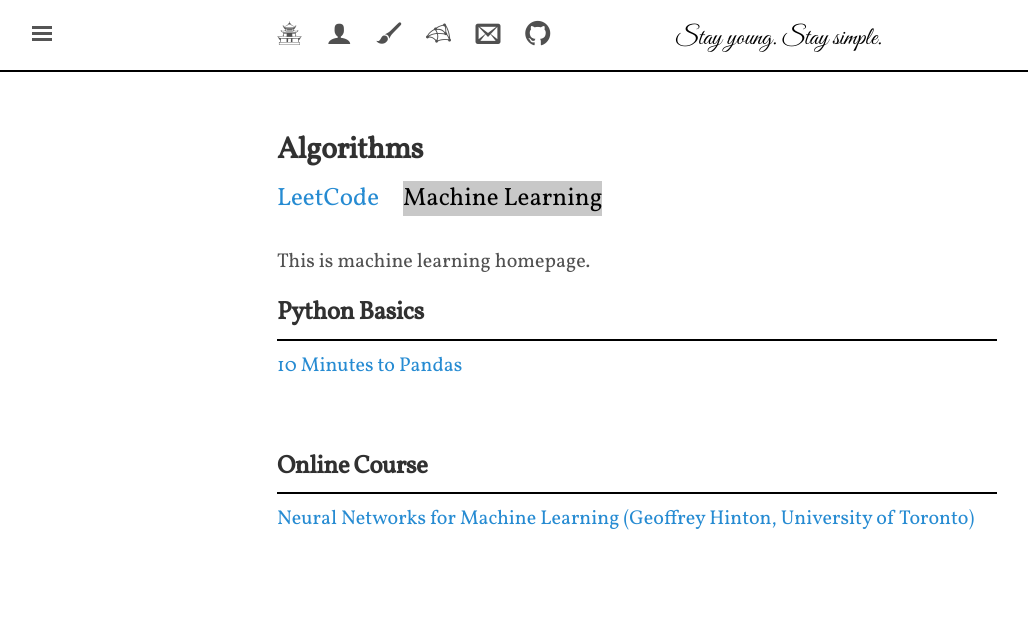
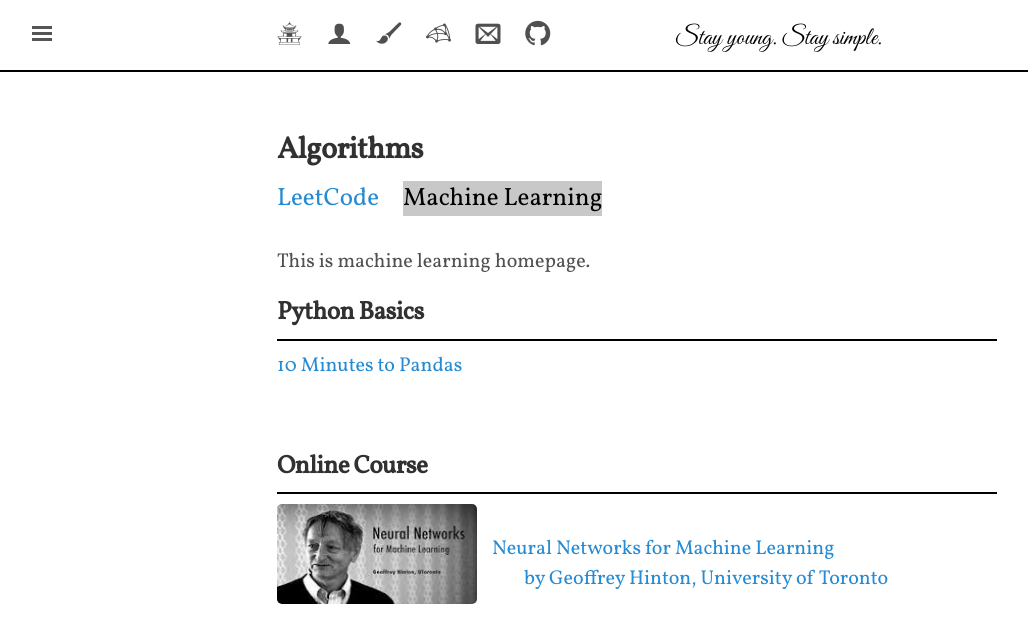
Before and after one commit to shevapato2008/myBlog, a Jekyll site: the page built from algorithms/machinelearning/index.md, in a window 1280 px wide. Shown: the top 643 px of the page, without its empty margins (3-1031 px from the left). Built offline with Jekyll 4.4.1, drawn with Linux system fonts in a browser that asks for light colours; some web fonts are replaced.

Commit message:
Added image for online course.

```diff
--- a/algorithms/machinelearning/index.md
+++ b/algorithms/machinelearning/index.md
@@ -14,4 +14,9 @@ This is machine learning homepage.
 ## Online Course
 ---
 
-[Neural Networks for Machine Learning (Geoffrey Hinton, University of Toronto)]({{site.baseurl}}/algorithms/machinelearning/nnml "Neural Networks for Machine Learning")
+<div>
+  <a href="{{site.baseurl}}/algorithms/machinelearning/nnml" style="display: flex; align-items: center;">
+    <img src="{{site.baseurl}}/algorithms/machinelearning/nnml/image/nnml_hinton.jpg" alt="nnml cover" width="200" height="100" style="vertical-align: middle; border: 0; margin-right: 15px">
+    <span>Neural Networks for Machine Learning<br>&nbsp; &nbsp; &nbsp; &nbsp; by Geoffrey Hinton, University of Toronto</span>
+  </a>
+</div>
```
Also changed, not shown: algorithms/machinelearning/nnml.md (+1 -1 lines), algorithms/machinelearning/nnml/image/nnml_hinton.jpg (added).
